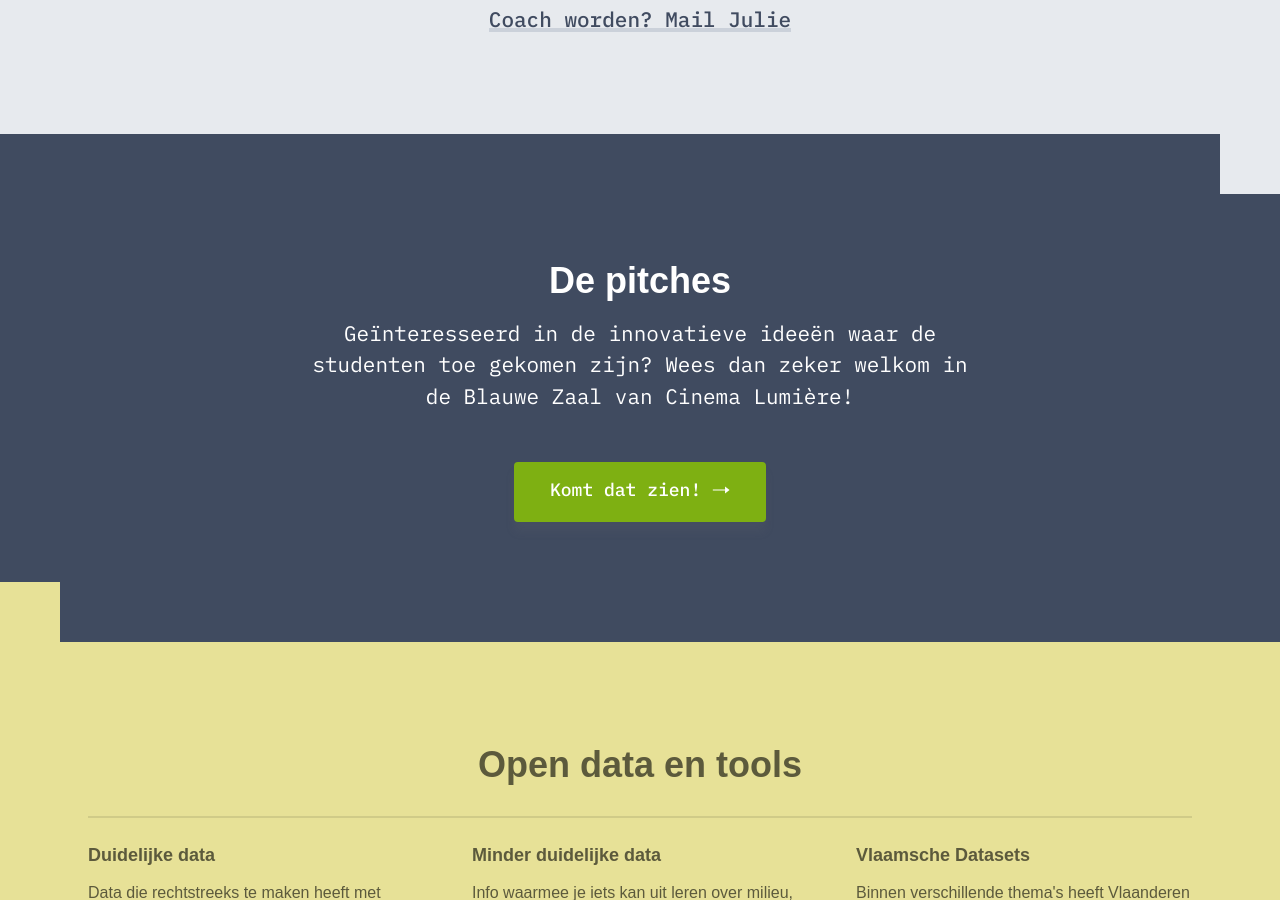
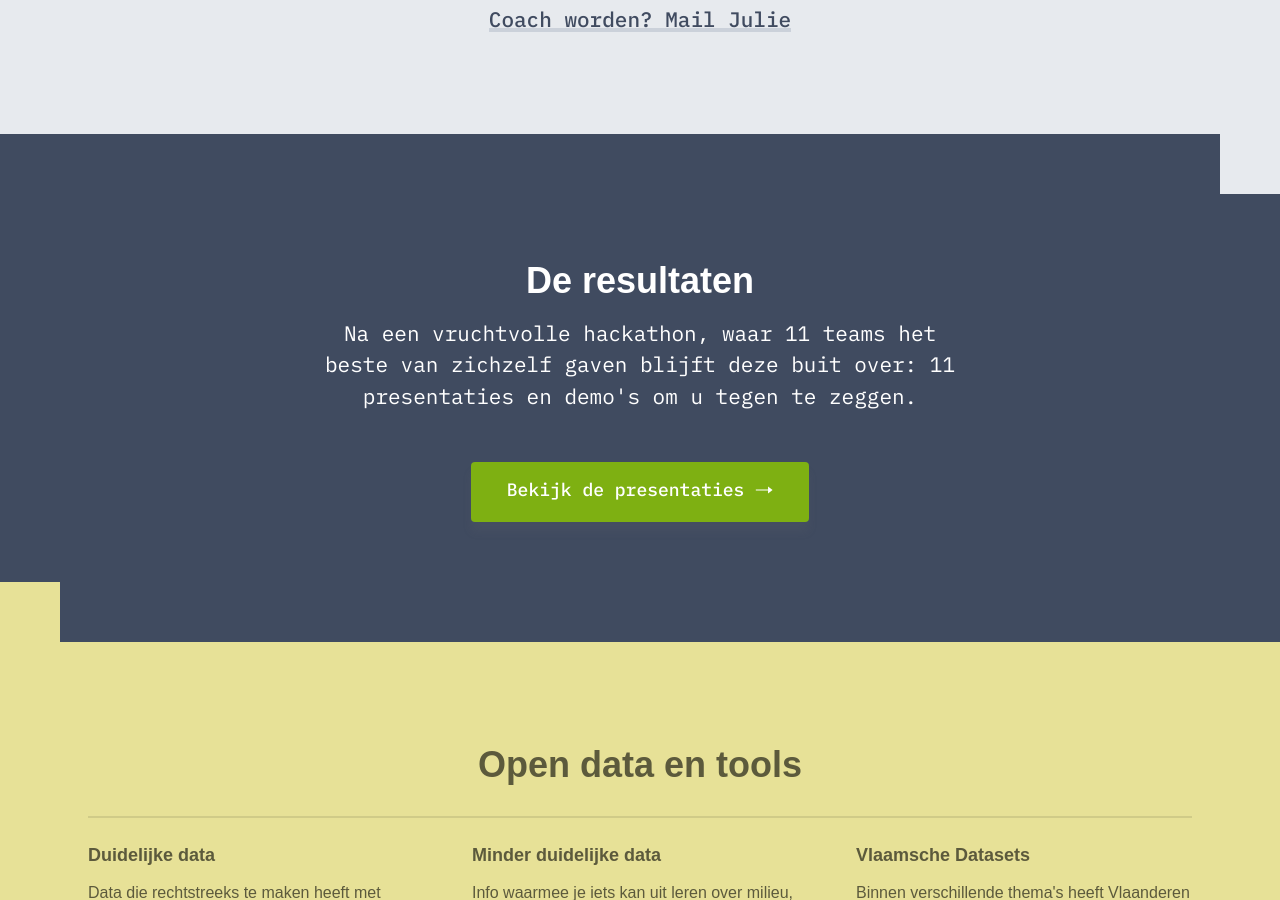
Before and after one commit to nerdlab-be/cityhacks-2018, a Jekyll site: the page built from _pages/index.markdown, in a window 1280 px wide and 900 px high, scrolled down 4932 px. Built offline with Jekyll 4.4.1, drawn with Linux system fonts in a browser that asks for light colours; some web fonts are replaced.

Commit message:
link naar presentaties

```diff
--- a/_pages/index.markdown
+++ b/_pages/index.markdown
@@ -67,8 +67,8 @@ coaches:
   link: "Coach worden? Mail Julie"
   linkHref: "mailto:julie.naesens@ocwest.be"
 subscribe:
-  title: "De pitches"
-  para: "Geïnteresseerd in de innovatieve ideeën waar de studenten toe gekomen zijn? Wees dan zeker welkom in de Blauwe Zaal van Cinema Lumière!"
-  link: "Komt dat zien!"
-  linkHref: "https://www.facebook.com/events/1003970199806881/"
+  title: "De resultaten"
+  para: "Na een vruchtvolle hackathon, waar 11 teams het beste van zichzelf gaven blijft deze buit over: 11 presentaties en demo's om u tegen te zeggen."
+  link: "Bekijk de presentaties"
+  linkHref: "https://drive.google.com/drive/folders/1eyqkxVAa1edd2_GTumkaOsbrHT2YTzwI?usp=sharing"
 ---
```
